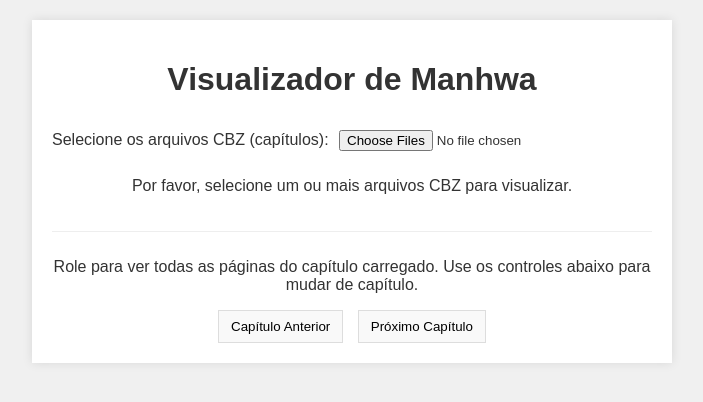
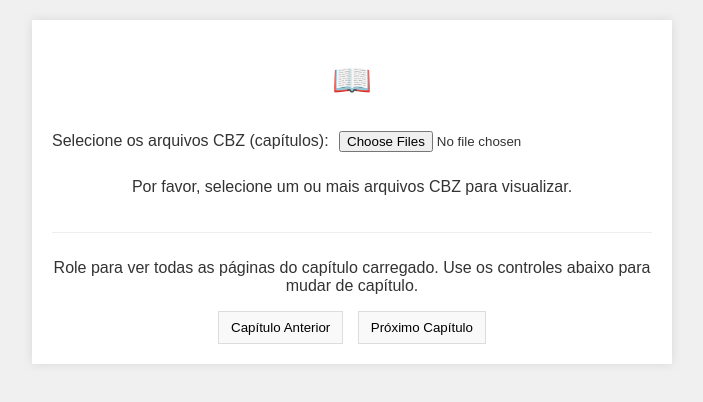
Before and after one commit to lucas-henrique-lucas/visualizador-beta, a plain HTML site: page index.html in a window 1280 px wide. Shown: the whole page, without its empty margins (288-991 px from the left). Drawn offline with nearby package versions, Linux system fonts and the light colour scheme.

Commit message:
Update index.html

```diff
--- a/index.html
+++ b/index.html
@@ -9,7 +9,7 @@
 <body>
     <div class="container">
         <header>
-            <h1>Visualizador de Manhwa</h1>
+            <h1>📖</h1>
             <div class="cbz-upload-section">
                 <label for="cbz-file-input">Selecione os arquivos CBZ (capítulos):</label>
                 <input type="file" id="cbz-file-input" accept=".cbz" multiple>
```
